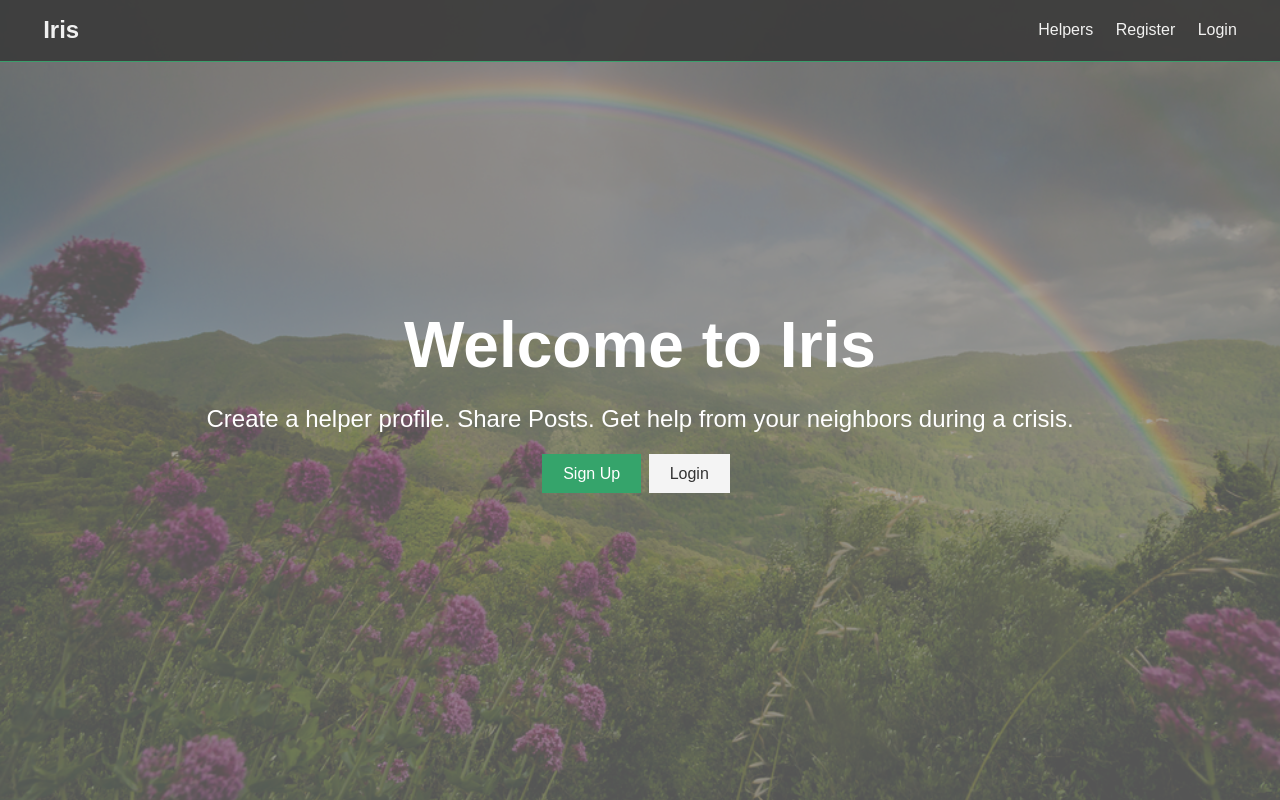
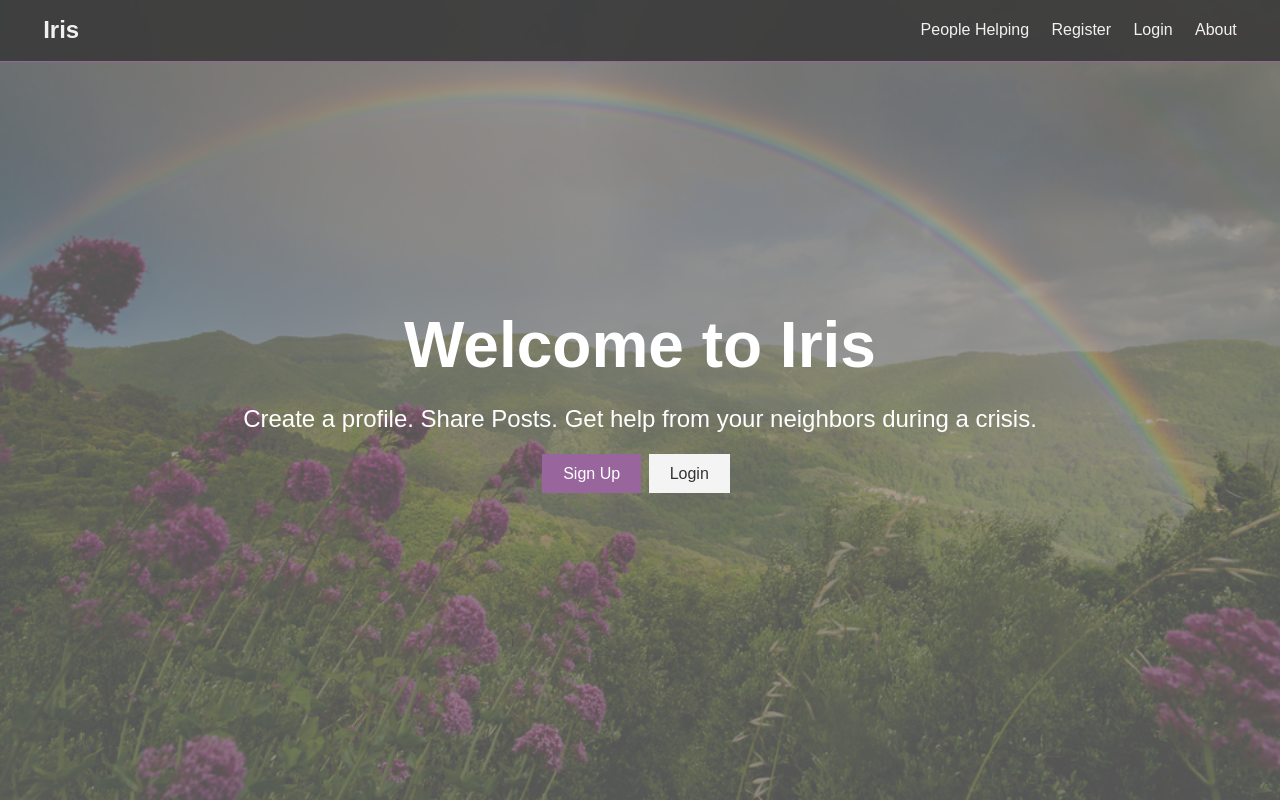
Before and after one commit to saulhappy/iris, a React (Create React App) app in the folder client/: page / in a window 1280 px wide. Built offline with nearby package versions, Linux system fonts and the light colour scheme.

Commit message:
css color modification

```diff
--- a/client/src/App.css
+++ b/client/src/App.css
@@ -1,6 +1,6 @@
 /* Global Styles */
 :root {
-  --primary-color: #35a46b;
+  --primary-color: #98669d;
   --dark-color: #3a3a3a;
   --light-color: #f4f4f4;
   --danger-color: #dc3545;
--- a/client/src/components/layout/Landing.js
+++ b/client/src/components/layout/Landing.js
@@ -7,8 +7,8 @@ const Landing = () => {
         <div className='landing-inner'>
           <h1 className='x-large'>Welcome to Iris</h1>
           <p className='lead'>
-            Create a helper profile. Share Posts. Get help from your neighbors
-            during a crisis.
+            Create a profile. Share Posts. Get help from your neighbors during a
+            crisis.
           </p>
           <div className='buttons'>
             <a href='register.html' className='btn btn-primary'>
--- a/client/src/components/layout/Navbar.js
+++ b/client/src/components/layout/Navbar.js
@@ -10,7 +10,7 @@ const Navbar = () => {
       </h1>
       <ul>
         <li>
-          <a href='profiles.html'>Helpers</a>
+          <a href='profiles.html'>People Helping</a>
         </li>
         <li>
           <a href='register.html'>Register</a>
@@ -18,6 +18,9 @@ const Navbar = () => {
         <li>
           <a href='login.html'>Login</a>
         </li>
+        <li>
+          <a href='about.html'>About</a>
+        </li>
       </ul>
     </nav>
   );
```
Also changed, not shown: client/public/logo192.png (added).
